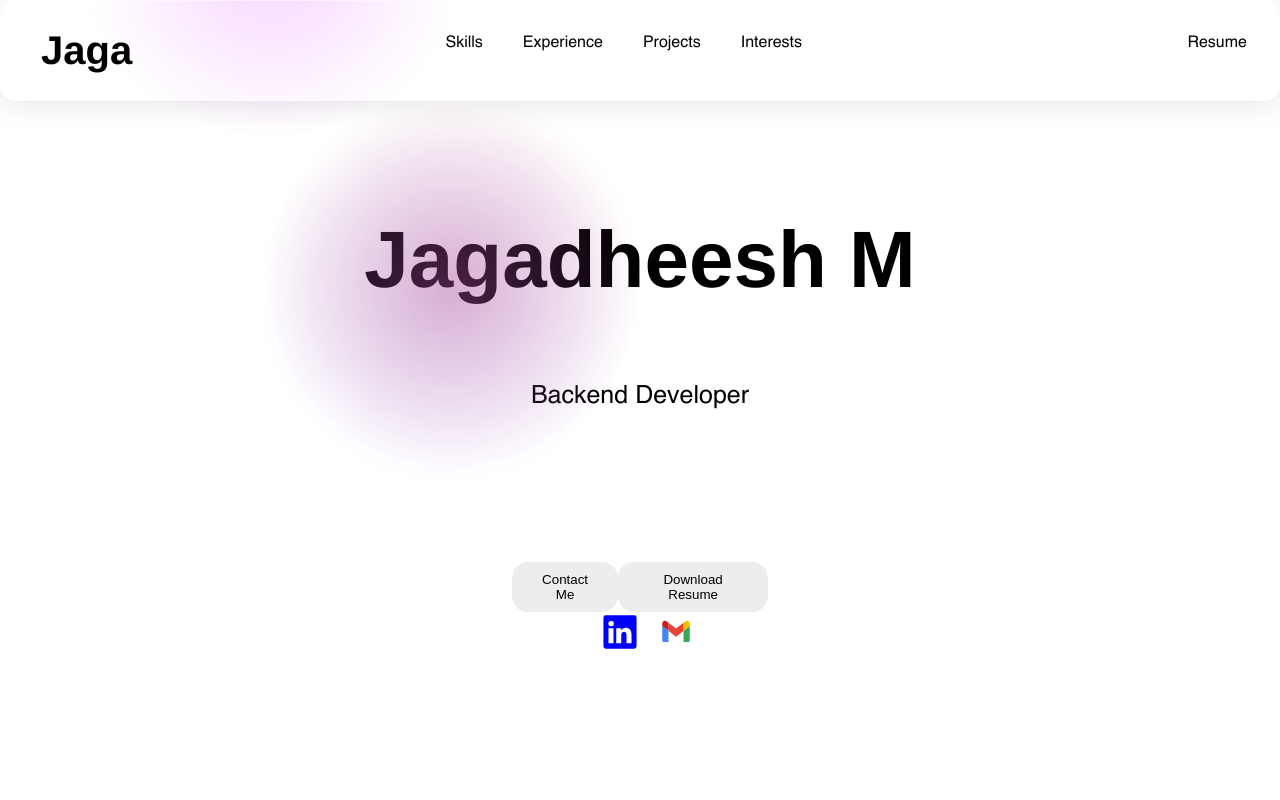
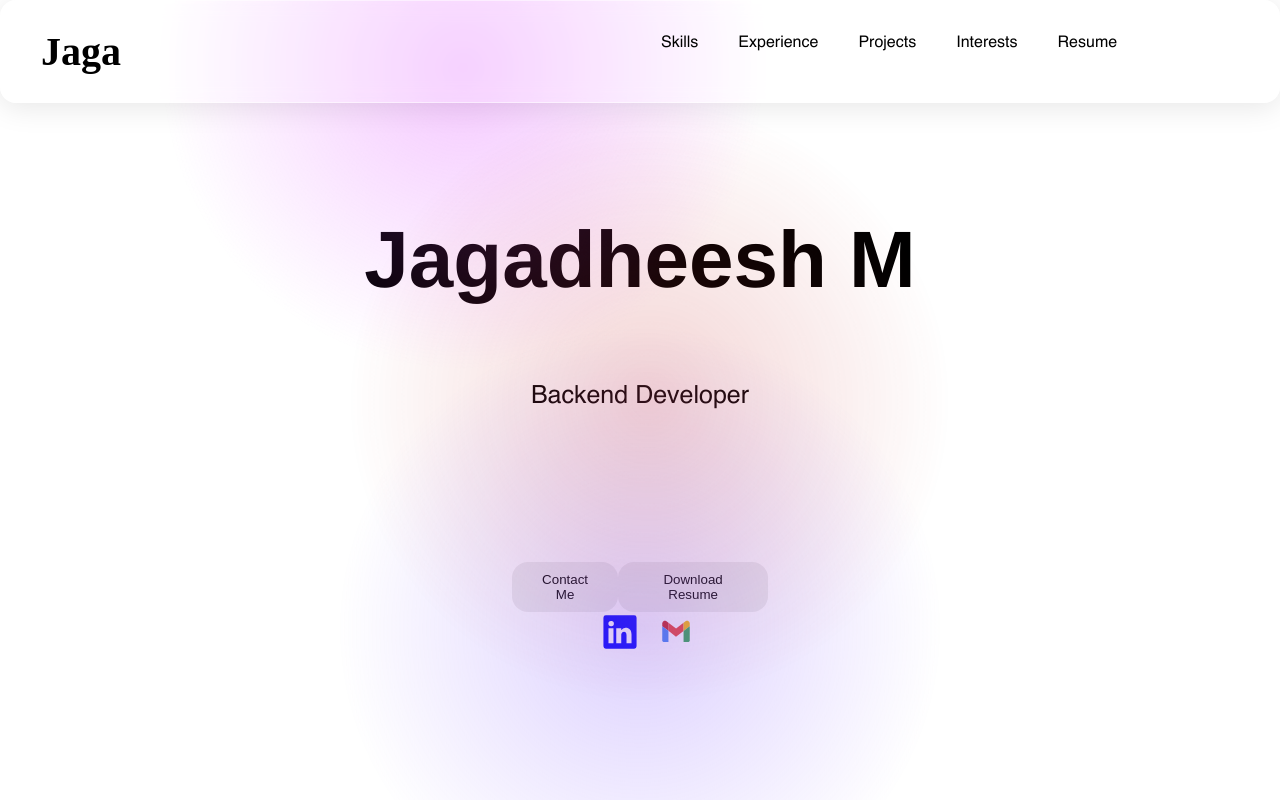
Before and after one commit to yashvardhan3105/jagaPortfolio, a React (Create React App) app: page / in a window 1280 px wide. Shown: the top 800 px of the page. Built offline with nearby package versions, Linux system fonts and the light colour scheme.

Commit message:
Made some improvements

```diff
--- a/src/App.css
+++ b/src/App.css
@@ -18,8 +18,6 @@
 .header_container {
   display: flex;
   top: 0;
-  justify-content: space-between;
-  align-items: flex-start;
   background: rgba(255, 255, 255, 0.16);
   border-radius: 16px;
   box-shadow: 0 4px 30px rgba(0, 0, 0, 0.1);
@@ -29,15 +27,18 @@
   z-index: 80;
 }
 
-.header_container a {
+.header_container h1 {
+  font-family: "Birthstone";
+}
+
+.header_svglogo a {
   text-decoration: none;
-  margin-left: auto;
   height: 20px;
   width: 8em;
   position: relative;
   top: 2em;
-  right: 2em;
   font-family: "Sohne Regular";
+  left: 35em;
 }
 
 .header_container h1 {
@@ -283,13 +284,13 @@
 
 @keyframes moveVertical {
   0% {
-    transform: translateY(-10%);
+    transform: translateY(-100%);
   }
   50% {
-    transform: translateY(10%);
+    transform: translateY(100%);
   }
   100% {
-    transform: translateY(-10%);
+    transform: translateY(-100%);
   }
 }
 
@@ -336,8 +337,8 @@
     )
     no-repeat;
   mix-blend-mode: var();
-  width: 50%;
-  height: 50%;
+  width: var(--circle-size);
+  height: var(--circle-size);
   top: calc(50% - var(--circle-size) / 2);
   left: calc(50% - var(--circle-size) / 2);
 
@@ -357,8 +358,8 @@
     no-repeat;
   mix-blend-mode: var();
 
-  width: 50%;
-  height: 50%;
+  width: var(--circle-size);
+  height: var(--circle-size);
   top: calc(50% - var(--circle-size) / 2);
   left: calc(50% - var(--circle-size) / 2);
 
@@ -378,8 +379,8 @@
     no-repeat;
   mix-blend-mode: var();
 
-  width: 50%;
-  height: 50%;
+  width: var(--circle-size);
+  height: var(--circle-size);
   top: calc(50% - var(--circle-size) / 2 + 200px);
   left: calc(50% - var(--circle-size) / 2 - 500px);
 
@@ -399,8 +400,8 @@
     no-repeat;
   mix-blend-mode: var();
 
-  width: 50%;
-  height: 50%;
+  width: var(--circle-size);
+  height: var(--circle-size);
   top: calc(50% - var(--circle-size) / 2);
   left: calc(50% - var(--circle-size) / 2);
 
--- a/src/App.js
+++ b/src/App.js
@@ -41,6 +41,11 @@ export default function App() {
 
   return (
     <div className="container">
+      <div className="gradient-container">
+        <div className="g1"></div>
+        <div className="g2"></div>
+        <div className="g4"></div>
+      </div>
       <div className="sticky-wrapper">
         <Navbar />
       </div>
@@ -55,7 +60,10 @@ function Navbar() {
   return (
     <div className="navbar">
       <div className="header_container">
+        <a href="/">
           <h1>Jaga</h1>
+        </a>
+
         <div className="header_svglogo">
           <span>
             <a href="#skills">Skills</a>
@@ -69,9 +77,9 @@ function Navbar() {
           <span>
             <a href="#interests">Interests</a>
           </span>
-        </div>
-        <div>
+          <span className="resume">
             <a href="https://drive.google.com">Resume</a>
+          </span>
         </div>
       </div>
     </div>
@@ -81,13 +89,6 @@ function Navbar() {
 function Header() {
   return (
     <div className="main">
-      <div className="gradient-bg">
-        <div className="gradient-container">
-          <div className="g1"></div>
-          <div className="g2"></div>
-          <div className="g4"></div>
-        </div>
-
       <div className="body_about">
         <h1>Jagadheesh M</h1>
         <p>Backend Developer</p>
@@ -131,10 +132,7 @@ function Header() {
               </svg>
             </div>
           </a>
-            <a
-              href="mailto:jagadheesh6@gmail.com"
-              className="body_contact_gmail"
-            >
+          <a href="mailto:jagadheesh6@gmail.com" className="body_contact_gmail">
             <div>
               <svg width="40px" height="40px" viewBox="0 0 32 32">
                 <path
@@ -168,7 +166,6 @@ function Header() {
               </svg>
             </div>
           </a>
-          </div>
         </div>
       </div>
     </div>
@@ -282,6 +279,7 @@ function Body() {
             </div>
           )}
         </div>
+      </div>
       <div id="experience" className="body_workexperience section">
         <h1>Work Experience</h1>
         <div className="body_workexp_grid">
@@ -318,7 +316,6 @@ function Body() {
         </div>
       </div>
     </div>
-    </div>
   );
 }
 
--- a/src/index.css
+++ b/src/index.css
@@ -7,6 +7,8 @@
   font-family: "Sohne Bold";
   src: url(../src/Assets/Fonts/Sohne\ Bold.otf);
 }
+
+@import url("https://fonts.googleapis.com/css2?family=Birthstone&family=Nunito+Sans:ital,opsz,wght@0,6..12,200..1000;1,6..12,200..1000&display=swap");
 
 canvas {
   position: fixed;
```
Lines whose indentation alone changed are shown as unchanged.
